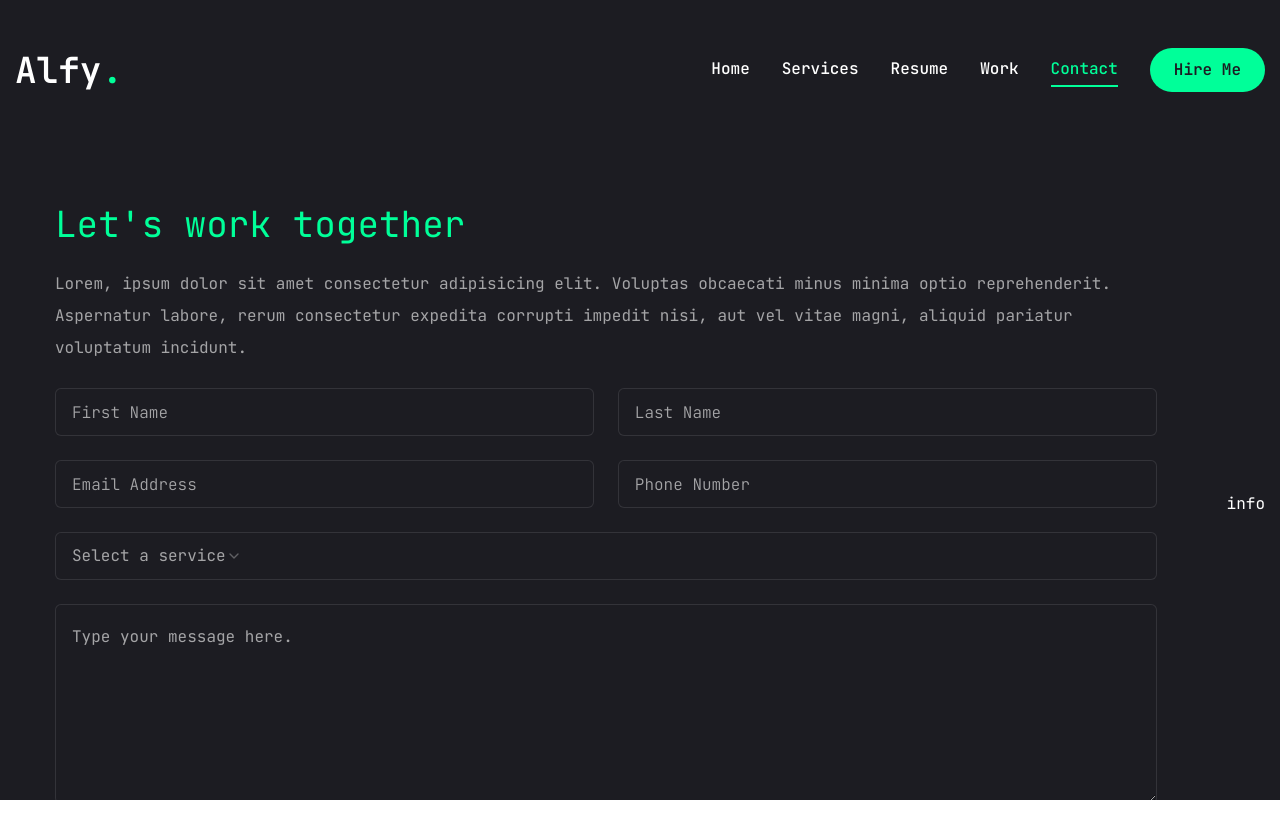
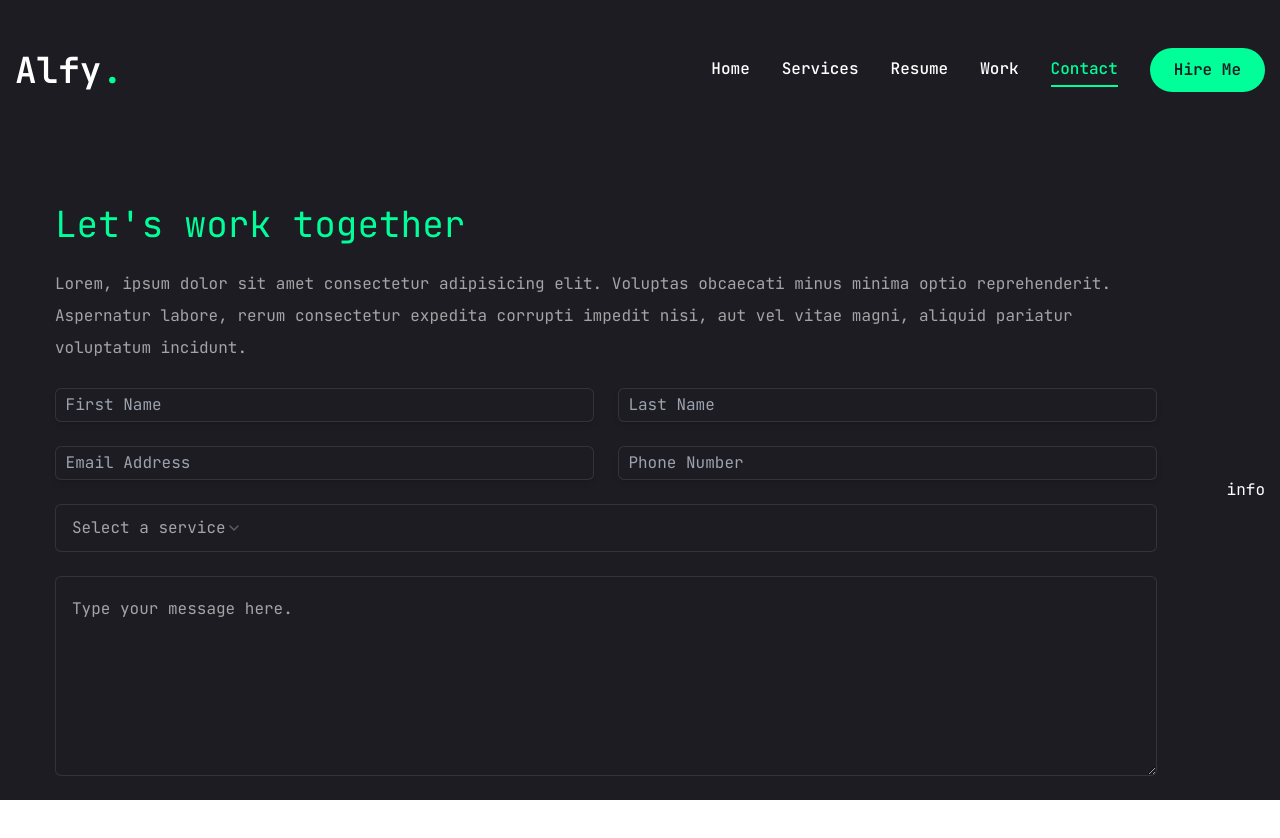
Before and after one commit to siezedeath/alfy-portfolio, a Next.js app: page /contact in a window 1280 px wide. Shown: the top 838 px of the page. Built offline with nearby package versions, Linux system fonts and the light colour scheme.

Commit message:
fix some spacing issues
fixed some spacing issues and played around with the select content

```diff
--- a/app/contact/page.jsx
+++ b/app/contact/page.jsx
@@ -55,22 +55,22 @@
               <p className="text-white/60"> Lorem, ipsum dolor sit amet consectetur adipisicing elit. Voluptas obcaecati minus minima optio reprehenderit. Aspernatur labore, rerum consectetur expedita corrupti impedit nisi, aut vel vitae magni, aliquid pariatur voluptatum incidunt.</p>
               {/** input */}
               <div className="grid grid-cols-1 md:grid-cols-2 gap-6">
-                <Input type="firstname" placeholder="First Name" />
-                <Input type="lastname" placeholder="Last Name" />
-                <Input type="email" placeholder="Email Address" />
-                <Input type="phone" placeholder="Phone Number" />
+                <Input type="firstname" placeholder=" First Name" />
+                <Input type="lastname" placeholder=" Last Name" />
+                <Input type="email" placeholder=" Email Address" />
+                <Input type="phone" placeholder=" Phone Number" />
               </div>
               {/** select */}
               <Select>
                 <SelectTrigger className="w-full">
                   <SelectValue placeholder="Select a service"/>
                 </SelectTrigger>
-                <SelectContent className="bg-black text-white/10">
+                <SelectContent>
                   <SelectGroup>
                     <SelectLabel>Select a service</SelectLabel>
-                    <SelectItem value="est">Fullstack Software Development</SelectItem>
-                    <SelectItem value="cst">Quantitative Research</SelectItem>
-                    <SelectItem value="mst">Tutor</SelectItem>
+                    <SelectItem value="est"> Fullstack Software Development </SelectItem>
+                    <SelectItem value="cst"> Quantitative Research </SelectItem>
+                    <SelectItem value="mst"> Tutor </SelectItem>
                     </SelectGroup>
                 </SelectContent>
               </Select>
--- a/components/ui/input.jsx
+++ b/components/ui/input.jsx
@@ -7,7 +7,7 @@
     (<input
       type={type}
       className={cn(
-        "flex h-[48px] rounded-md border border-white/10 focus:border-accent font-light bg-primary px-4 py-5 text-base placeholder:text-white/60 outline-none",
+        "relative z-50 max-h-96 min-w-[8rem] overflow-hidden rounded-md border border-white/10 bg-primary text-white shadow-md data-[state=open]:animate-in data-[state=closed]:animate-out data-[state=closed]:fade-out-0 data-[state=open]:fade-in-0 data-[state=closed]:zoom-out-95 data-[state=open]:zoom-in-95 data-[side=bottom]:slide-in-from-top-2 data-[side=left]:slide-in-from-right-2 data-[side=right]:slide-in-from-left-2 data-[side=top]:slide-in-from-bottom-2 dark:border-slate-800 dark:bg-slate-950 dark:text-slate-50",
         className
       )}
       ref={ref}
```
